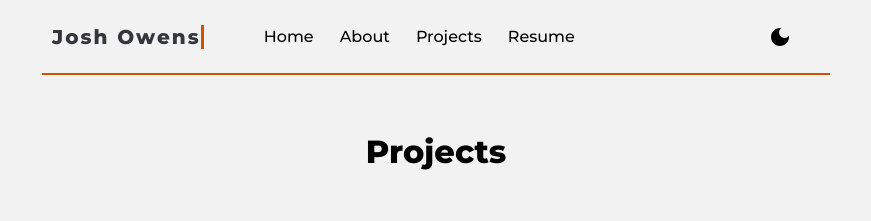
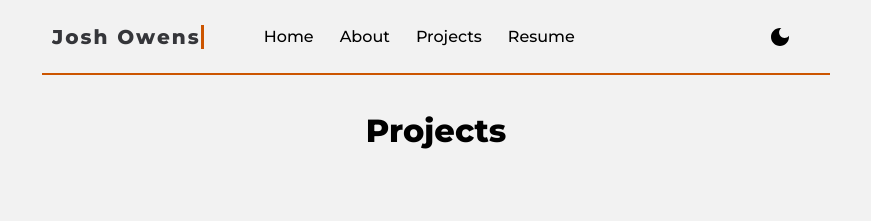
Before and after one commit to Joshowens16/portfolio, a React (Vite) app: page /projects in a window 1280 px wide. Shown: the top 221 px of the page, without its empty margins (204-1075 px from the left). Built offline with nearby package versions, Linux system fonts and the light colour scheme.

Commit message:
fixed project header

```diff
--- a/src/components/Projects/projects.css
+++ b/src/components/Projects/projects.css
@@ -21,11 +21,12 @@
 }
 .projectsContainerDark h1 {
   color: white;
-  /* margin: 0 0 48px; */
+  margin: 0 0 48px;
   padding: 0;
 }
 .projectsContainer h1 {
   padding: 0;
+  margin: 0 0 48px;
 }
 .projects {
   display: flex;
```
